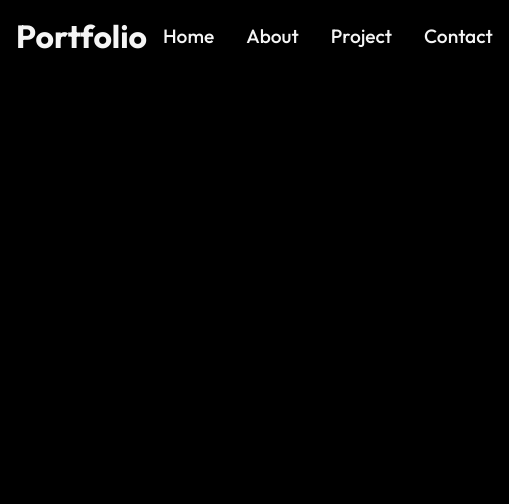
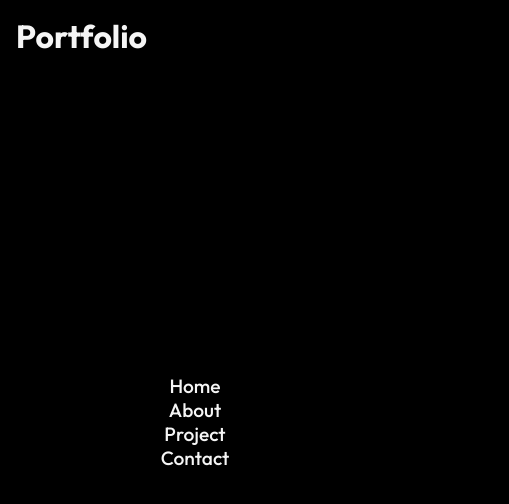
Before and after one commit to Senu-sesi2/Portfolio, a React (Create React App) app in the folder portfoliosite/: page / in a window 390 px wide. Shown: the top 504 px of the page, 509 px wide, since content can reach past the window. Built offline with nearby package versions, Linux system fonts and the light colour scheme.

Commit message:
add @media screen for resposiveness

```diff
--- a/portfoliosite/src/components/NavbarStyles.css
+++ b/portfoliosite/src/components/NavbarStyles.css
@@ -17,3 +17,18 @@
     font-size: 1.2rem;
     font-weight: 500;
 }
+
+@media screen and (max-width: 1040px) {
+    .nav-menu{
+        flex-direction: column;
+        justify-content: center;
+        align-items: center;
+        width: 100%;
+        height: 100vh;
+        background: rgba(0, 0, 0, 0.9);
+        position: absolute;
+        top: 0;
+        left: 0;
+        z-index: -3;
+    }
+}
```
